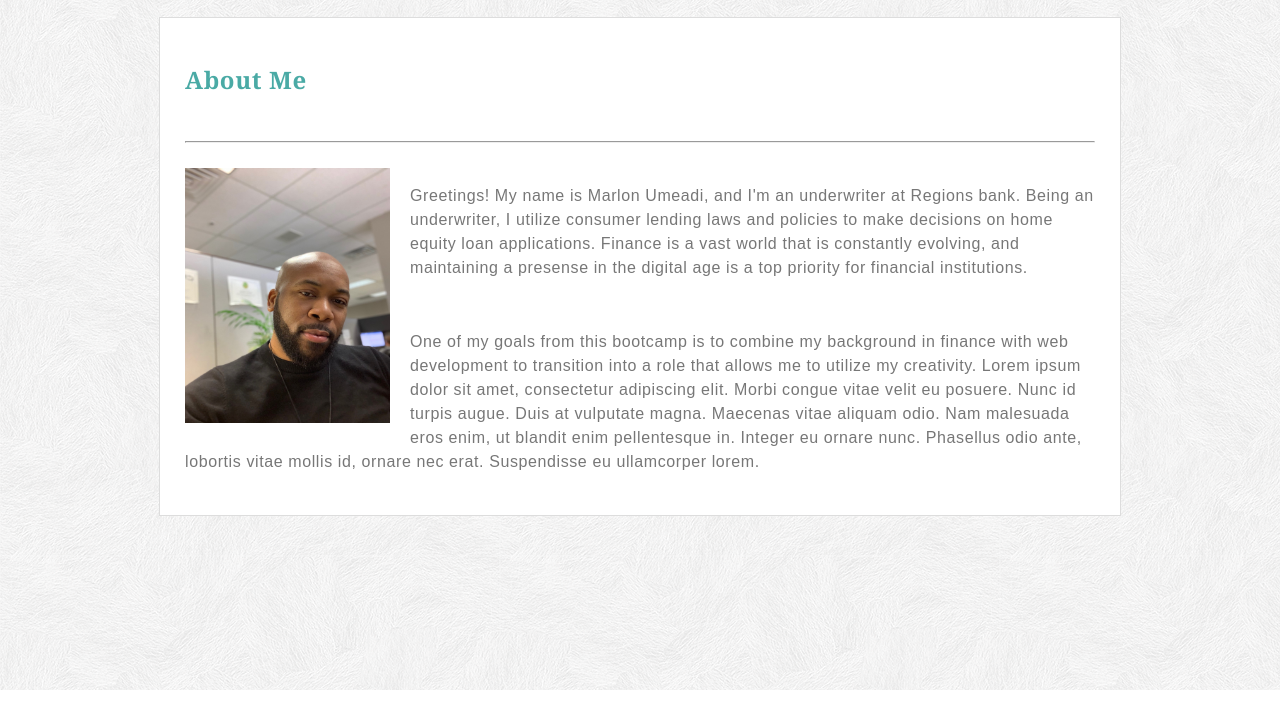
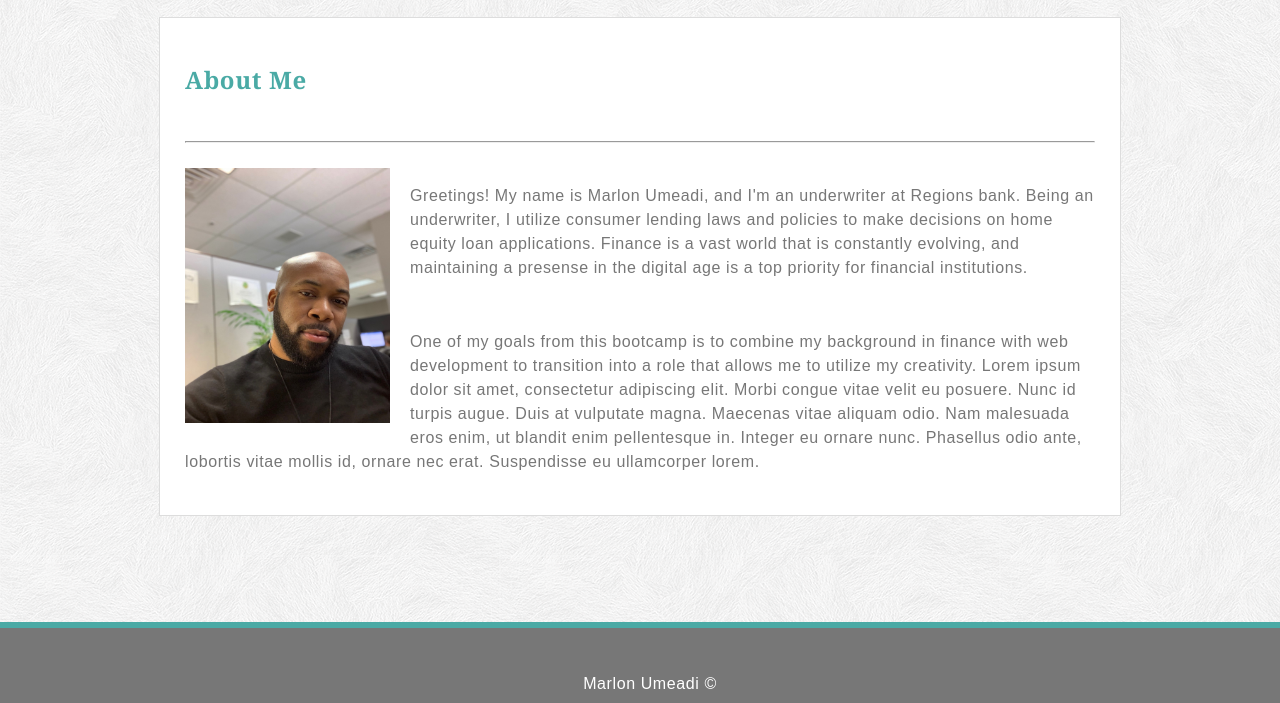
Before and after one commit to umeadi/Basic-Portfolio, a plain HTML site: page index.html in a window 1280 px wide. Shown: the part 110-813 px from the top of the page. Drawn offline with Linux system fonts and the light colour scheme.

Commit message:
footer added

```diff
--- a/assets/css/style.css
+++ b/assets/css/style.css
@@ -66,3 +66,14 @@ hr {
     line-height: 150%;
 
 }
+
+.foot {
+    background: #777777;
+    width: 100%;
+    text-align: center;
+    color: #ffffff;
+    border-top: #4aaaa5 6px solid;
+    margin-top: 88px;
+    padding: 10px;
+    padding-top: 47px;
+}
--- a/index.html
+++ b/index.html
@@ -35,5 +35,11 @@
 
                 </article>
             </section>
+            <br>
+            <footer>
+                <div class= "foot">
+                    Marlon Umeadi &copy;
+                </div>
+            </footer>
 </body>
 </html>
```
